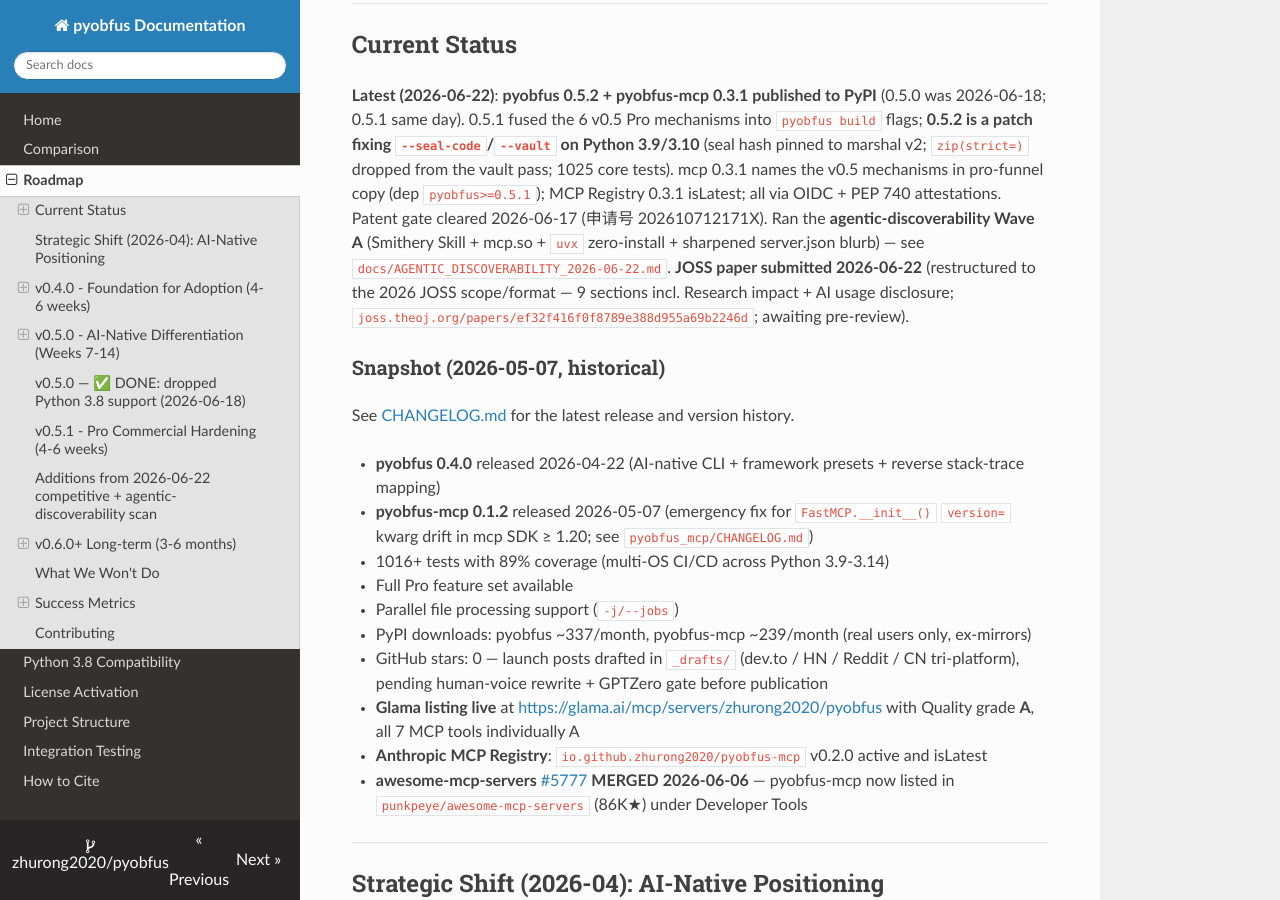
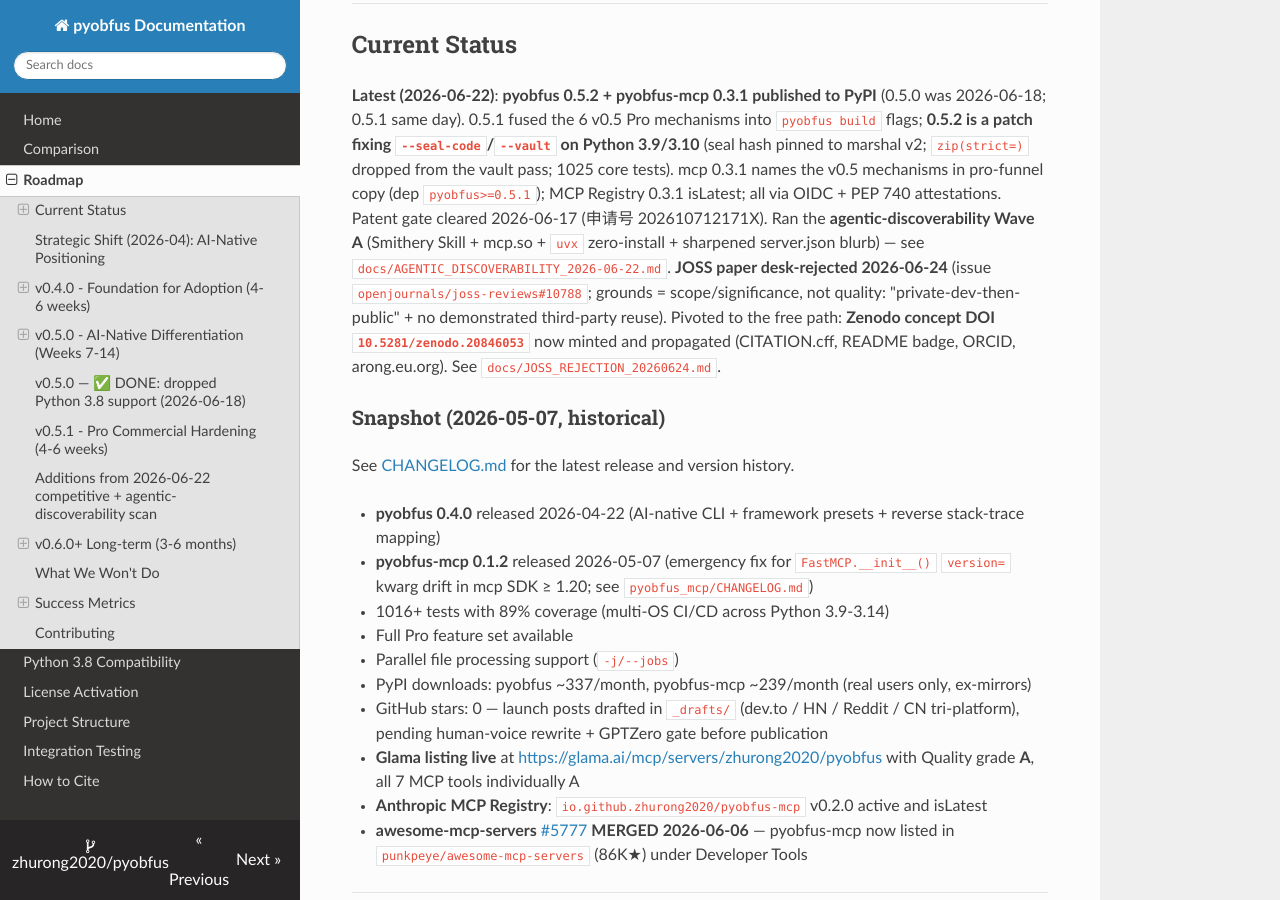
Before and after one commit to zhurong2020/pyobfus, an MkDocs documentation site: the page built from docs/ROADMAP.md, in a window 1280 px wide and 900 px high, scrolled down 349 px. Built offline with MkDocs 1.6.1, drawn with Linux system fonts in a browser that asks for light colours; nearby versions of some CDN libraries.

Commit message:
docs(roadmap): sync Latest — JOSS desk-rejected, Zenodo DOI minted
Co-Authored-By: Claude Opus 4.8 (1M context) <noreply@anthropic.com>
Claude-Session: https://claude.ai/code/session_0193Ph7R9kfGCvPyHmsxEQZf

```diff
--- a/docs/ROADMAP.md
+++ b/docs/ROADMAP.md
@@ -9,7 +9,7 @@ This document outlines **future plans** for pyobfus. For released version histor
 
 ## Current Status
 
-**Latest (2026-06-22)**: **pyobfus 0.5.2 + pyobfus-mcp 0.3.1 published to PyPI** (0.5.0 was 2026-06-18; 0.5.1 same day). 0.5.1 fused the 6 v0.5 Pro mechanisms into `pyobfus build` flags; **0.5.2 is a patch fixing `--seal-code`/`--vault` on Python 3.9/3.10** (seal hash pinned to marshal v2; `zip(strict=)` dropped from the vault pass; 1025 core tests). mcp 0.3.1 names the v0.5 mechanisms in pro-funnel copy (dep `pyobfus>=0.5.1`); MCP Registry 0.3.1 isLatest; all via OIDC + PEP 740 attestations. Patent gate cleared 2026-06-17 (申请号 202610712171X). Ran the **agentic-discoverability Wave A** (Smithery Skill + mcp.so + `uvx` zero-install + sharpened server.json blurb) — see `docs/AGENTIC_DISCOVERABILITY_2026-06-22.md`. **JOSS paper submitted 2026-06-22** (restructured to the 2026 JOSS scope/format — 9 sections incl. Research impact + AI usage disclosure; `joss.theoj.org/papers/ef32f416f0f8789e388d955a69b2246d`; awaiting pre-review).
+**Latest (2026-06-22)**: **pyobfus 0.5.2 + pyobfus-mcp 0.3.1 published to PyPI** (0.5.0 was 2026-06-18; 0.5.1 same day). 0.5.1 fused the 6 v0.5 Pro mechanisms into `pyobfus build` flags; **0.5.2 is a patch fixing `--seal-code`/`--vault` on Python 3.9/3.10** (seal hash pinned to marshal v2; `zip(strict=)` dropped from the vault pass; 1025 core tests). mcp 0.3.1 names the v0.5 mechanisms in pro-funnel copy (dep `pyobfus>=0.5.1`); MCP Registry 0.3.1 isLatest; all via OIDC + PEP 740 attestations. Patent gate cleared 2026-06-17 (申请号 202610712171X). Ran the **agentic-discoverability Wave A** (Smithery Skill + mcp.so + `uvx` zero-install + sharpened server.json blurb) — see `docs/AGENTIC_DISCOVERABILITY_2026-06-22.md`. **JOSS paper desk-rejected 2026-06-24** (issue `openjournals/joss-reviews#10788`; grounds = scope/significance, not quality: "private-dev-then-public" + no demonstrated third-party reuse). Pivoted to the free path: **Zenodo concept DOI `10.5281/zenodo.20846053`** now minted and propagated (CITATION.cff, README badge, ORCID, arong.eu.org). See `docs/JOSS_REJECTION_20260624.md`.
 
 ### Snapshot (2026-05-07, historical)
 
```
